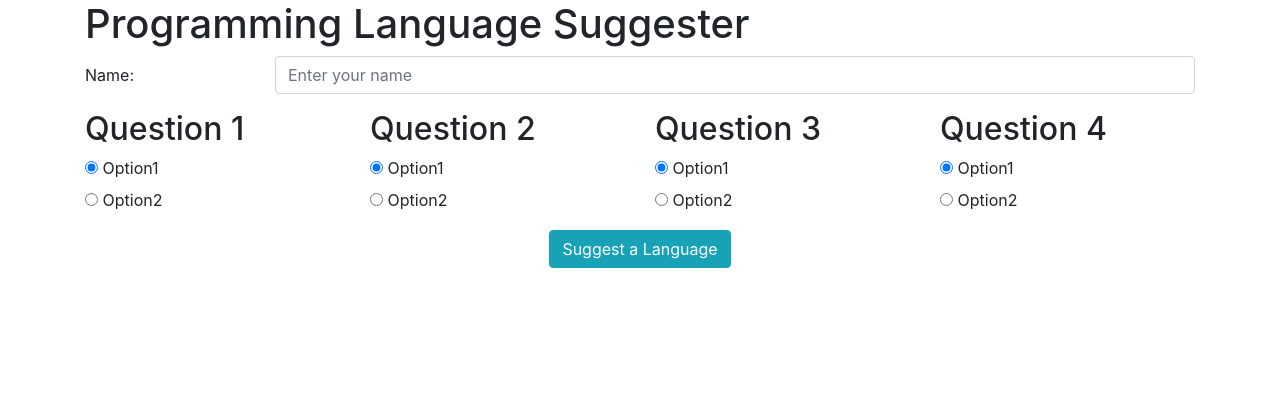
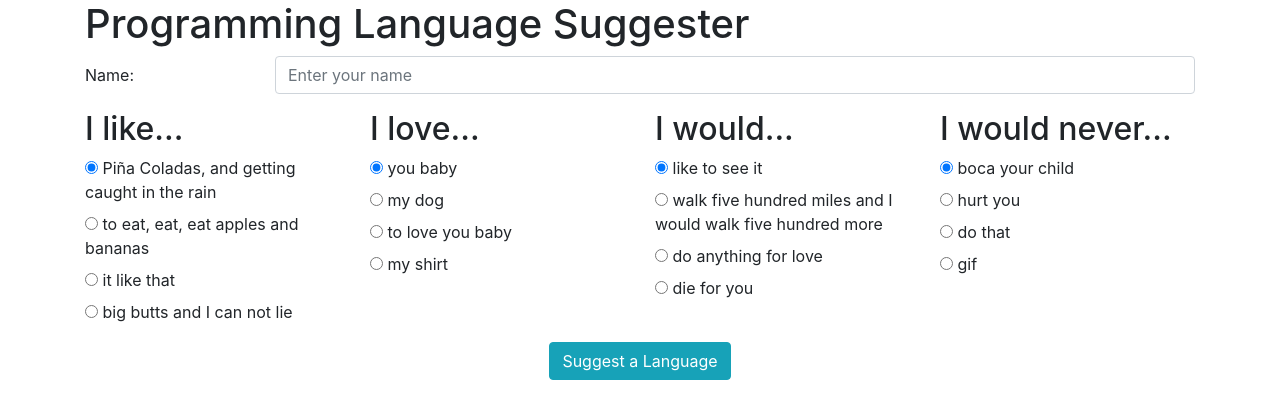
Before and after one commit to BenB-C/Epicodus-Intro-To-Programming-Week-2-Project, a plain HTML site: page index.html in a window 1280 px wide. Drawn offline with Linux system fonts and the light colour scheme.

Commit message:
add content to the questions and choices

```diff
--- a/index.html
+++ b/index.html
@@ -21,67 +21,115 @@
         </div>
       </div>
       <div class="row">
+        <!-- Question 1 -->
         <div class="col-md-3">
-            <!-- Radio Btn Group -->
-            <h2>Question 1</h2>
+          <h2>I like... </h2>
           <div class="radio">
             <label>
               <input type="radio" name="question1" value="1" checked>
-                Option1
+              Pi&ntildea Coladas, and getting caught in the rain
             </label>
           </div>
           <div class="radio">
             <label>
               <input type="radio" name="question1" value="2">
-                Option2
+              to eat, eat, eat apples and bananas
+            </label>
+          </div>
+          <div class="radio">
+            <label>
+              <input type="radio" name="question1" value="3">
+              it like that
+            </label>
+          </div>
+          <div class="radio">
+            <label>
+              <input type="radio" name="question1" value="4">
+              big butts and I can not lie
             </label>
           </div>
         </div>
+        <!-- Question 2 -->
         <div class="col-md-3">
-            <!-- Radio Btn Group -->
-            <h2>Question 2</h2>
+          <h2>I love...</h2>
           <div class="radio">
             <label>
               <input type="radio" name="question2" value="1" checked>
-                Option1
+              you baby
             </label>
           </div>
           <div class="radio">
             <label>
               <input type="radio" name="question2" value="2">
-                Option2
+              my dog
+            </label>
+          </div>
+          <div class="radio">
+            <label>
+              <input type="radio" name="question2" value="3">
+              to love you baby
+            </label>
+          </div>
+          <div class="radio">
+            <label>
+              <input type="radio" name="question2" value="4">
+              my shirt
             </label>
           </div>
         </div>
+        <!-- Question 3 -->
         <div class="col-md-3">
-            <!-- Radio Btn Group -->
-            <h2>Question 3</h2>
+          <h2>I would...</h2>
           <div class="radio">
             <label>
               <input type="radio" name="question3" value="1" checked>
-                Option1
+              like to see it
             </label>
           </div>
           <div class="radio">
             <label>
               <input type="radio" name="question3" value="2">
-                Option2
+              walk five hundred miles and I would walk five hundred more
+            </label>
+          </div>
+          <div class="radio">
+            <label>
+              <input type="radio" name="question3" value="3">
+              do anything for love
+            </label>
+          </div>
+          <div class="radio">
+            <label>
+              <input type="radio" name="question3" value="4">
+              die for you
             </label>
           </div>
         </div>
+        <!-- Question 4 -->
         <div class="col-md-3">
-            <!-- Radio Btn Group -->
-            <h2>Question 4</h2>
+          <h2>I would never...</h2>
           <div class="radio">
             <label>
               <input type="radio" name="question4" value="1" checked>
-                Option1
+              boca your child
             </label>
           </div>
           <div class="radio">
             <label>
               <input type="radio" name="question4" value="2">
-                Option2
+              hurt you
+            </label>
+          </div>
+          <div class="radio">
+            <label>
+              <input type="radio" name="question4" value="3">
+              do that
+            </label>
+          </div>
+          <div class="radio">
+            <label>
+              <input type="radio" name="question4" value="4">
+              gif
             </label>
           </div>
         </div>
```
Lines whose indentation alone changed are shown as unchanged.
